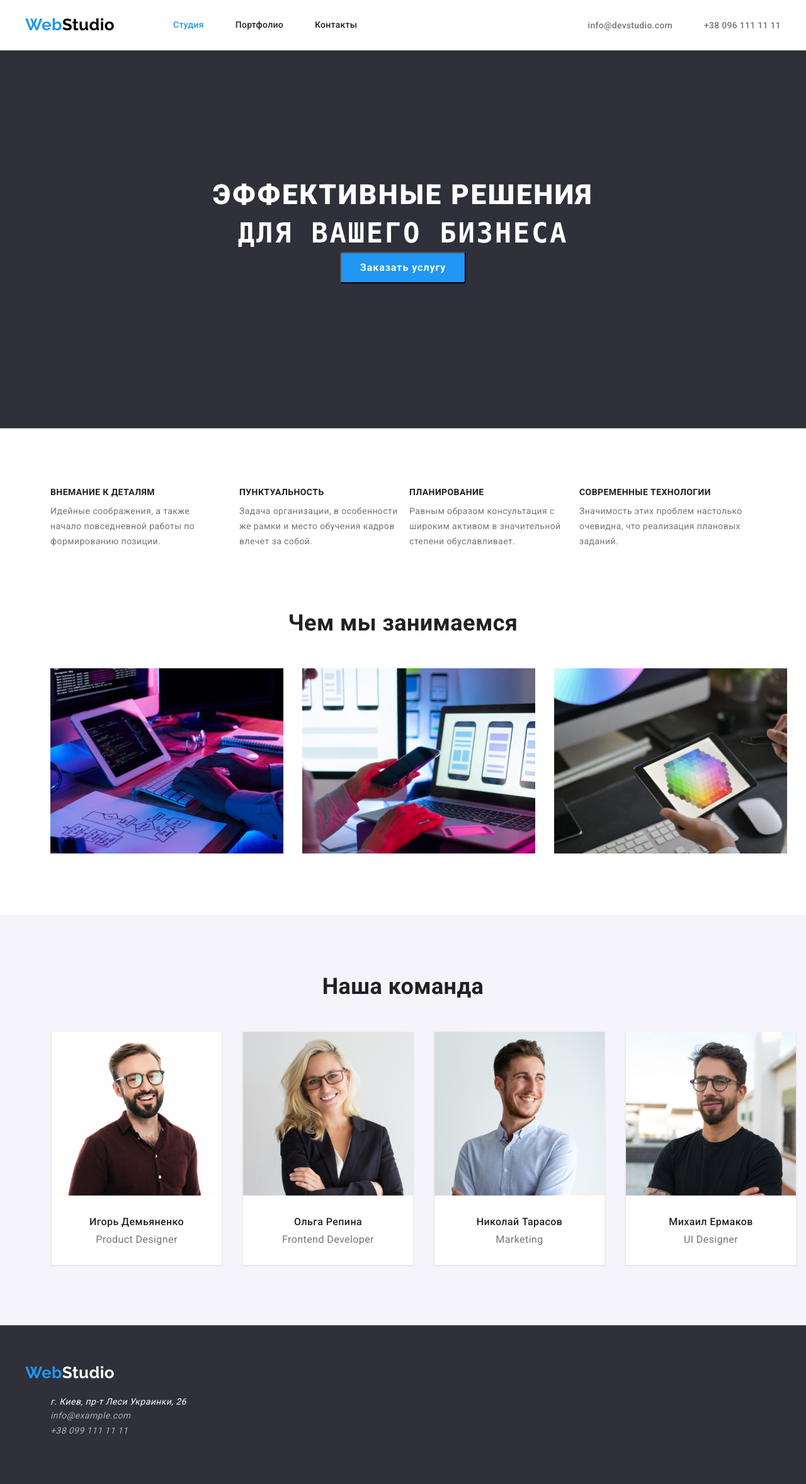
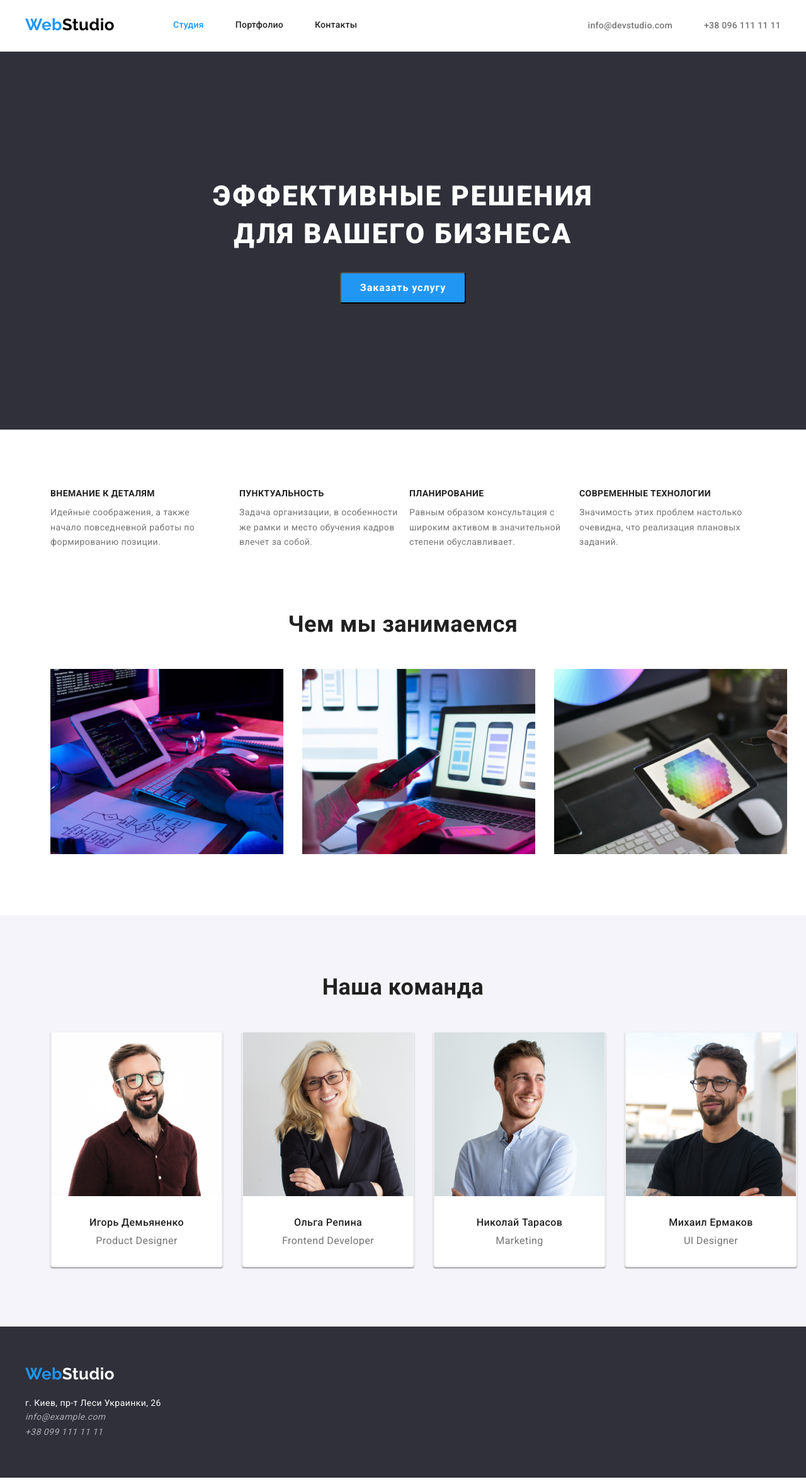
Before and after one commit to Victor-Mazurenko/goit-markup-hw-03, a plain HTML site: page index.html in a window 1280 px wide. Shown: the whole page at 63% size. Drawn offline with nearby package versions, Linux system fonts and the light colour scheme.

Commit message:
Исправил ошибки

```diff
--- a/css/styles.css
+++ b/css/styles.css
@@ -115,10 +115,9 @@ ul {
 .hero {
   background-color: var(--back-color);
   text-align: center;
-  height: 600px;
+  padding: 200px 0;
 }
 .hero .hero-title {
-  padding-top: 200px;
   margin: 0;
   flex-wrap: wrap;
   align-content: center;
@@ -130,11 +129,12 @@ ul {
   line-height: 1.36;
   letter-spacing: 0.06em;
   text-transform: uppercase;
+  max-width: 650px;
   text-align: center;
+  margin: auto;
+  margin-bottom: 30px;
 }
-.pre{
-  margin: 0;
-}
+
 .hero .btn-hero {
   color: var(--third-text-color);
   background-color: var(--decor-color);
@@ -156,6 +156,9 @@ ul {
   background-color: var(--second-decor-color);
 }
 /*Секция особенности*/
+.caption{
+  padding: 94px 0;
+}
 
 .caption .caption-title {
   position: absolute;
@@ -175,7 +178,6 @@ ul {
 }
 
 .caption .caption-titles {
-  margin-top: 94px;
 
   color: var(--text-color);
 
@@ -200,8 +202,11 @@ ul {
 }
 
 /*Секция чем мы занимаемся*/
+.work{
+  padding-bottom: 94px;
+}
+
 .work .work-title {
-  margin-top: 94px;
 
   color: var(--text-color);
 
@@ -213,11 +218,7 @@ ul {
 
 .work .title{
   display: flex;
-}
-
-.work .titles{
-  margin-top: 50px;
-  margin-bottom: 94px;
+  padding-top: 50px;
 }
 
 .work .titles:not(:last-child){
@@ -227,10 +228,10 @@ ul {
 /*Секция наша команда*/
 .team {
   background-color: var(--third-back-color);
+  padding: 94px 0;
 }
 
 .team .team-title {
-  padding-top: 94px;
 
   color: var(--text-color);
 
@@ -238,6 +239,8 @@ ul {
   font-size: 36px;
   line-height: 1.16;
   text-align: center;
+
+  padding-bottom: 50px;
 }
 
 .team .title{
@@ -247,12 +250,11 @@ ul {
 .team .titles{
   text-align: center;
 
-  padding-bottom: 30px;
-  margin-top: 50px;
   border-right: 2px solid #ECECEC;
   border-bottom: 2px solid #ECECEC;
   border-left: 2px solid #ECECEC;
-  margin-bottom: 94px;
+  border-radius: 0px 0px 4px 4px;
+  box-shadow: 0px 1px 3px rgba(0, 0, 0, 0.12), 0px 1px 1px rgba(0, 0, 0, 0.14), 0px 2px 1px rgba(0, 0, 0, 0.2);
 
   background-color: var(--third-text-color);
 }
@@ -262,8 +264,6 @@ ul {
 }
 
 .team .workers {
-  margin-top: 30px;
-
   color: var(--text-color);
 
   font-weight: 500;
@@ -280,10 +280,15 @@ ul {
   font-size: 16px;
   line-height: 1.18;
 }
+
+.wrapper{
+  padding: 30px 0;
+}
+
 /*Футер*/
 .footer {
   background-color: var(--back-color);
-  height: 252px;
+  padding: 60px 0;
 }
 
 .footer .title{
@@ -294,7 +299,7 @@ ul {
 
   color: var(--decor-color);
 
-  font-family: 'Raleway' sans-serif;
+  font-family: 'Raleway';
   font-weight: 700;
   font-size: 26px;
   line-height: 1.19;
@@ -312,6 +317,10 @@ ul {
   text-decoration: none;
 }
 
+.footer .title{
+  padding: 0;
+}
+
 .footer .map {
   padding-top: 20px;
 
@@ -320,6 +329,7 @@ ul {
   font-weight: 400;
   font-size: 14px;
   line-height: 1.5;
+  font-style: normal;
 }
 
 .footer .link {
@@ -339,7 +349,7 @@ ul {
 }
 
 /*ПОРТФОЛИО*/
-.header-page{
+.page-header{
   border-bottom: 2px solid #ECECEC;
 }
 
@@ -357,6 +367,8 @@ ul {
 }
 
 .main-portfolio .link {
+  padding: 6px 22px;
+
   background-color: #f5f4fa;
   color: var(--text-color);
 
@@ -373,10 +385,6 @@ ul {
   margin-right: 8px;
 }
 
-.main-portfolio .tittles{
-  margin-bottom: 50px;
-}
-
 .main-portfolio .link:hover,
 .main-portfolio .link:focus {
   background-color: var(--decor-color);
@@ -387,6 +395,7 @@ ul {
   display: flex;
   justify-content: center;
   margin-top: 94px;
+  margin-bottom: 50px;
 }
 
 .main-portfolio .flex{
@@ -398,7 +407,6 @@ ul {
 .main-portfolio .list{
 margin-right: 30px;
 margin-bottom: 30px;
-text-align: center;
 border-right: 1px solid #EEEEEE;
 border-bottom: 1px solid #EEEEEE;
 border-left: 1px solid #EEEEEE;
@@ -435,9 +443,6 @@ border-left: 1px solid #EEEEEE;
   text-decoration: none;
 }
 
-.main-portfolio .decoration{
-
-}
 
 .main-portfolio .current {
   background-color: var(--decor-color);
--- a/index.html
+++ b/index.html
@@ -21,7 +21,6 @@
   <body class="body">
     <!--Шапка сайта-->
     <header class="page-header">
-      <section>
         <div class="container navigation">
           <a href="./index.html" class="logo"><span class="logo-color">Web</span>Studio</a>
           <nav>
@@ -46,14 +45,13 @@
             </li>
           </ul>
         </div>
-      </section>
     </header>
     <!--Мейн сайта-->
     <main>
       <!--Секция Герой-->
       <section class="hero">
         <div class="container">
-        <h1 class="hero-title">Эффективные решения <pre class="pre">для вашего бизнеса</pre></h1>
+        <h1 class="hero-title">Эффективные решения для вашего бизнеса</h1>
         <button type="button" class="btn-hero">Заказать услугу</button>
         </div>
       </section>
@@ -113,23 +111,31 @@
         <ul style="list-style: none" class="title">
           <li class="titles">
             <img src="./images/img3.jpg" alt="Игорь" width="270" class="team-pic" />
+            <div class="wrapper">
             <h3 class="workers">Игорь Демьяненко</h3>
             <p lang="en" class="position">Product Designer</p>
+            </div>
           </li>
           <li class="titles">
             <img src="./images/img4.jpg" alt="Ольга" width="270" class="team-pic" />
+            <div class="wrapper">
             <h3 class="workers">Ольга Репина</h3>
             <p lang="en" class="position">Frontend Developer</p>
+            </div>
           </li>
           <li class="titles">
             <img src="./images/img5.jpg" alt="Николай" width="270" class="team-pic" />
+            <div class="wrapper">
             <h3 class="workers">Николай Тарасов</h3>
             <p lang="en" class="position">Marketing</p>
+            </div>
           </li>
           <li class="titles">
             <img src="./images/img6.jpg" alt="Михаил" width="270" class="team-pic" />
+            <div class="wrapper">
             <h3 class="workers">Михаил Ермаков</h3>
             <p lang="en" class="position">UI Designer</p>
+            </div>
           </li>
         </ul>
         </div>
@@ -137,20 +143,16 @@
     </main>
     <!--Подвал-->
     <footer class="footer">
-      <section>
         <div class="container">
-          <div class="title">
           <a href="./index.html" class="footer-logo"><span class="footer-log">Web</span>Studio</a>
-          </div>
           <address>
-            <ul style="list-style: none">
+            <ul style="list-style: none" class="title">
               <li class="map">г. Киев, пр-т Леси Украинки, 26</li>
               <li><a href="mailto:info@example.com" class="link">info@example.com</a></li>
               <li><a href="tel:+380991111111" class="link">+38 099 111 11 11</a></li>
             </ul>
           </address>
         </div>
-      </section>
     </footer>
   </body>
 </html>
```
Also changed, not shown: portfolio.html (+0 -4 lines).
